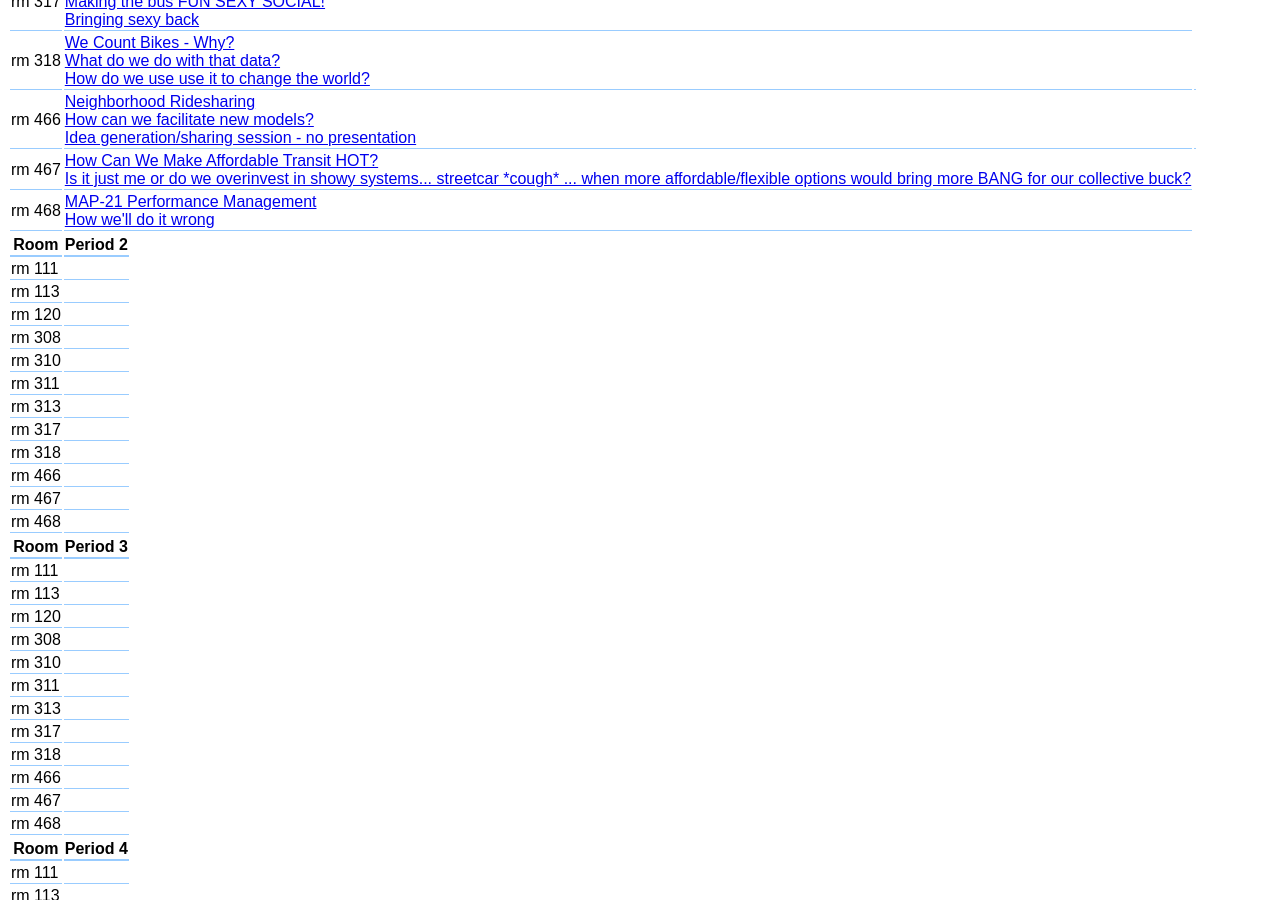
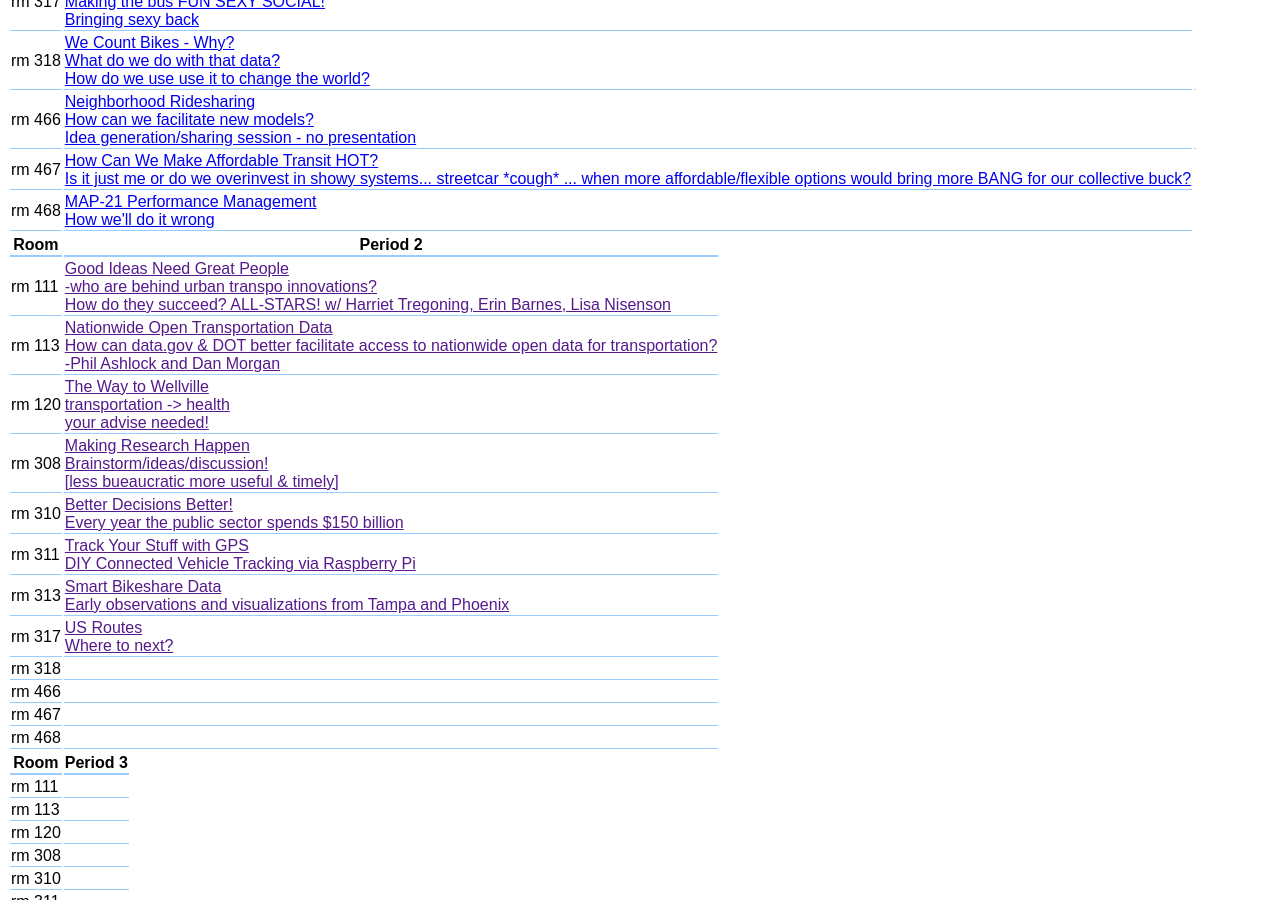
Before and after one commit to transpocamp/transportationcamp.org, a Jekyll site: the page events/dc-2015/schedule.html, which Jekyll copies as it is, in a window 1280 px wide and 900 px high, scrolled down 631 px. Built offline with Jekyll 4.4.1, drawn with Linux system fonts in a browser that asks for light colours; Markdown is read by kramdown in place of the engine named in the settings.

Commit message:
Update schedule.html

```diff
--- a/events/dc-2015/schedule.html
+++ b/events/dc-2015/schedule.html
@@ -76,14 +76,36 @@
 </table>
 <table class=wall >
 <tr><th>Room</th><th>Period 2</th></tr>
-<tr><td>rm 111</td><td><a href=""></a></td></tr>
-<tr><td>rm 113</td><td><a href=""></a></td></tr>
-<tr><td>rm 120</td><td><a href=""></a></td></tr>
-<tr><td>rm 308</td><td><a href=""></a></td></tr>
-<tr><td>rm 310</td><td><a href=""></a></td></tr>
-<tr><td>rm 311</td><td><a href=""></a></td></tr>
-<tr><td>rm 313</td><td><a href=""></a></td></tr>
-<tr><td>rm 317</td><td><a href=""></a></td></tr>
+<tr><td>rm 111</td><td><a href="">Good Ideas Need Great People<br>
+  -who are behind urban transpo innovations?<br>
+  How do they succeed?
+  ALL-STARS! w/ Harriet Tregoning, Erin Barnes, Lisa Nisenson
+</a></td></tr>
+<tr><td>rm 113</td><td><a href="">Nationwide Open Transportation Data<br>
+  How can data.gov & DOT better facilitate access to nationwide
+  open data for transportation?<br>
+  -Phil Ashlock and Dan Morgan
+</a></td></tr>
+<tr><td>rm 120</td><td><a href="">The Way to Wellville<br>
+  transportation -> health<br>
+  your advise needed!
+</a></td></tr>
+<tr><td>rm 308</td><td><a href="">Making Research Happen<br>
+  Brainstorm/ideas/discussion!<br>
+  [less bueaucratic more useful & timely]
+</a></td></tr>
+<tr><td>rm 310</td><td><a href="">Better Decisions Better!<br>
+  Every year the public sector spends $150 billion
+</a></td></tr>
+<tr><td>rm 311</td><td><a href="">Track Your Stuff with GPS<br>
+  DIY Connected Vehicle Tracking via Raspberry Pi
+</a></td></tr>
+<tr><td>rm 313</td><td><a href="">Smart Bikeshare Data<br>
+  Early observations and visualizations from Tampa and Phoenix
+</a></td></tr>
+<tr><td>rm 317</td><td><a href="">US Routes<br>
+  Where to next?
+</a></td></tr>
 <tr><td>rm 318</td><td><a href=""></a></td></tr>
 <tr><td>rm 466</td><td><a href=""></a></td></tr>
 <tr><td>rm 467</td><td><a href=""></a></td></tr>
```
